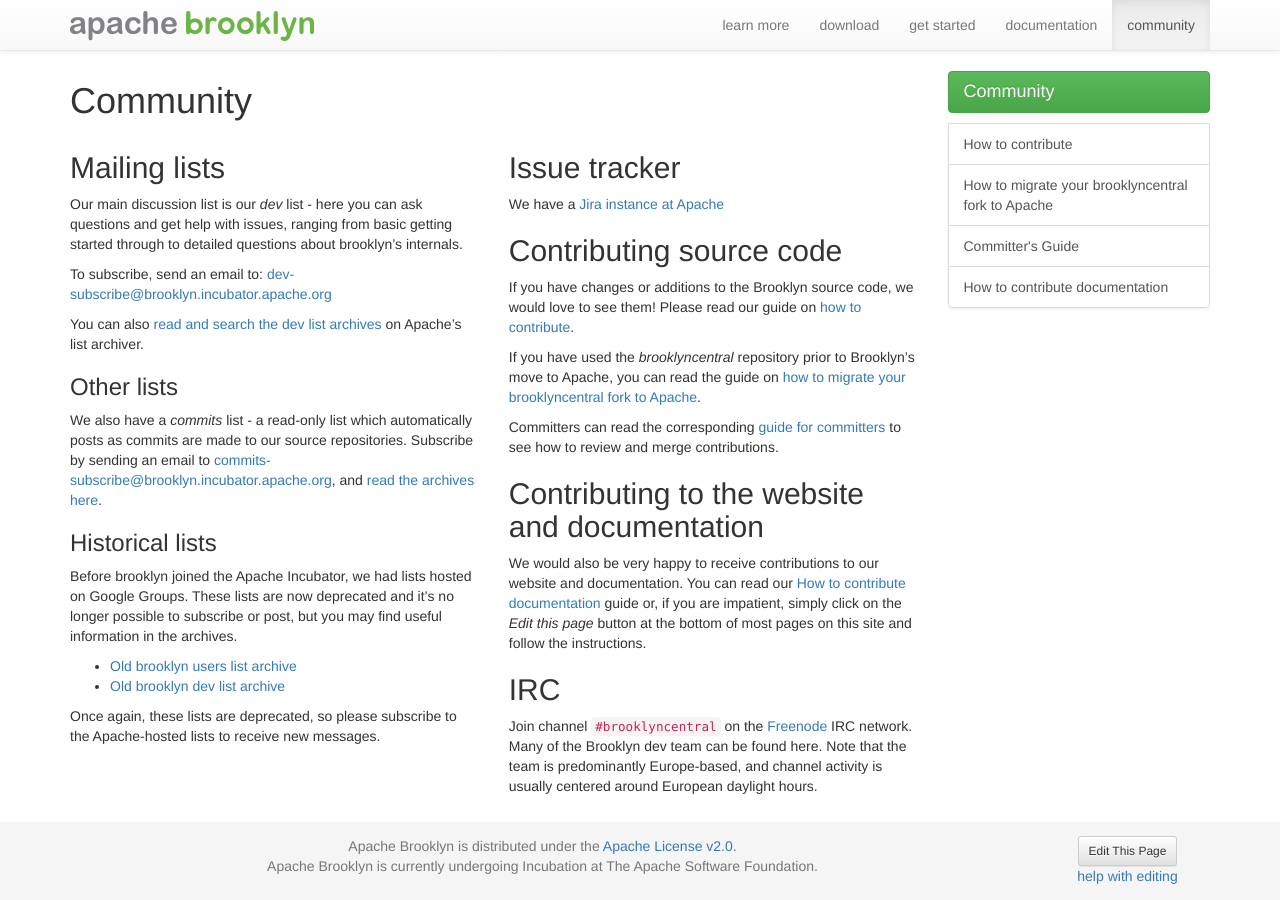
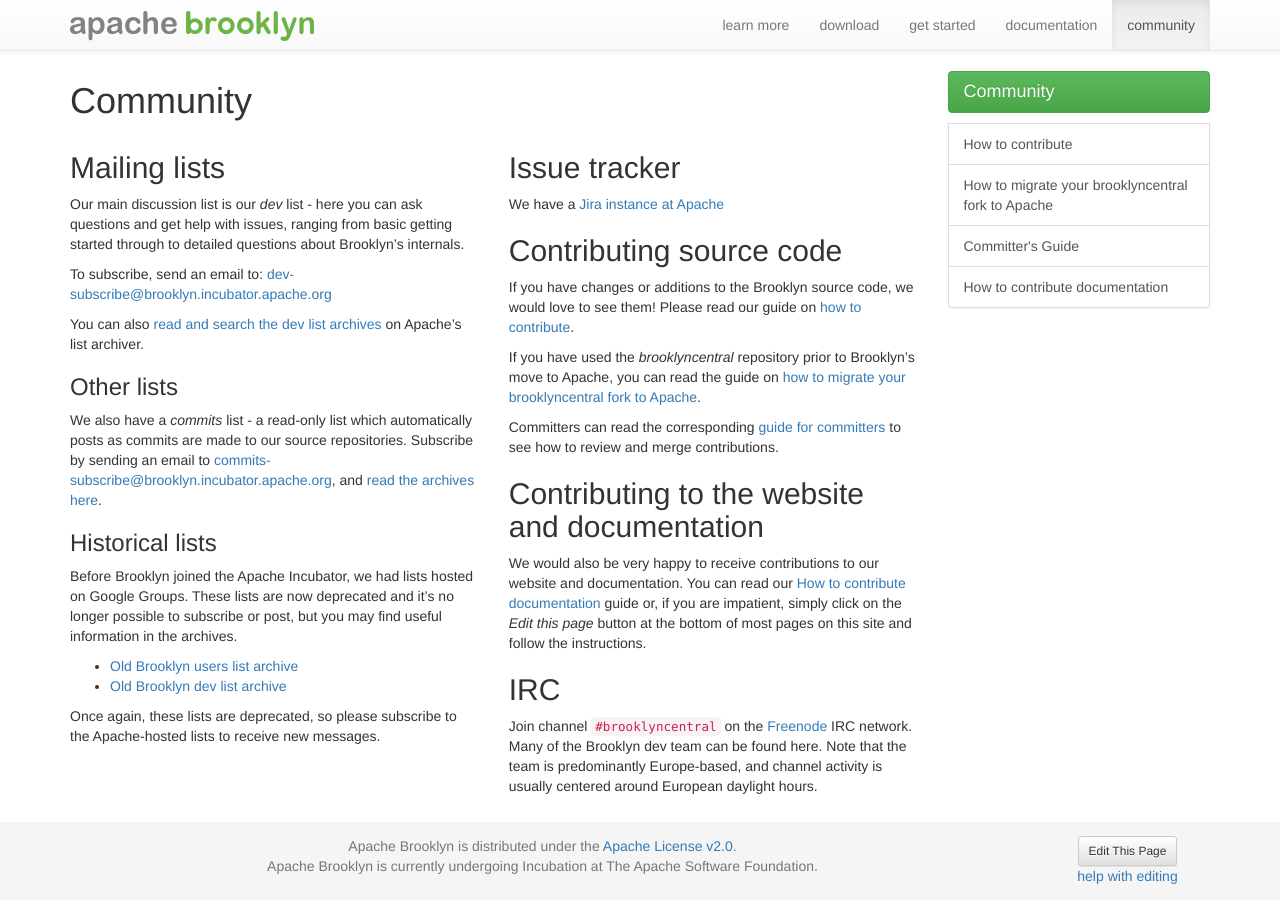
Before and after one commit to apache/incubator-brooklyn-site, a Jekyll site: the page built from community/index.md, in a window 1280 px wide. Built offline with Jekyll 4.4.1, drawn with Linux system fonts in a browser that asks for light colours; nearby versions of some CDN libraries.

Commit message:
We are not grocers.

```diff
--- a/community/index.md
+++ b/community/index.md
@@ -15,7 +15,7 @@
 
 Our main discussion list is our *dev* list - here you can ask questions and get
 help with issues, ranging from basic getting started through to detailed
-questions about brooklyn's internals.
+questions about Brooklyn's internals.
 
 To subscribe, send an email to:
 [dev-subscribe@brooklyn.incubator.apache.org](mailto:dev-subscribe@brooklyn.incubator.apache.org)
@@ -35,12 +35,12 @@
 
 ### Historical lists
 
-Before brooklyn joined the Apache Incubator, we had lists hosted on Google
+Before Brooklyn joined the Apache Incubator, we had lists hosted on Google
 Groups. These lists are now deprecated and it's no longer possible to subscribe
 or post, but you may find useful information in the archives.
 
-- [Old brooklyn users list archive](https://groups.google.com/forum/#!forum/brooklyn-dev)
-- [Old brooklyn dev list archive](https://groups.google.com/forum/#!forum/brooklyn-dev)
+- [Old Brooklyn users list archive](https://groups.google.com/forum/#!forum/brooklyn-dev)
+- [Old Brooklyn dev list archive](https://groups.google.com/forum/#!forum/brooklyn-dev)
 
 Once again, these lists are deprecated, so please subscribe to the Apache-hosted
 lists to receive new messages.
```
Also changed, not shown: learnmore.md (+2 -2 lines).
